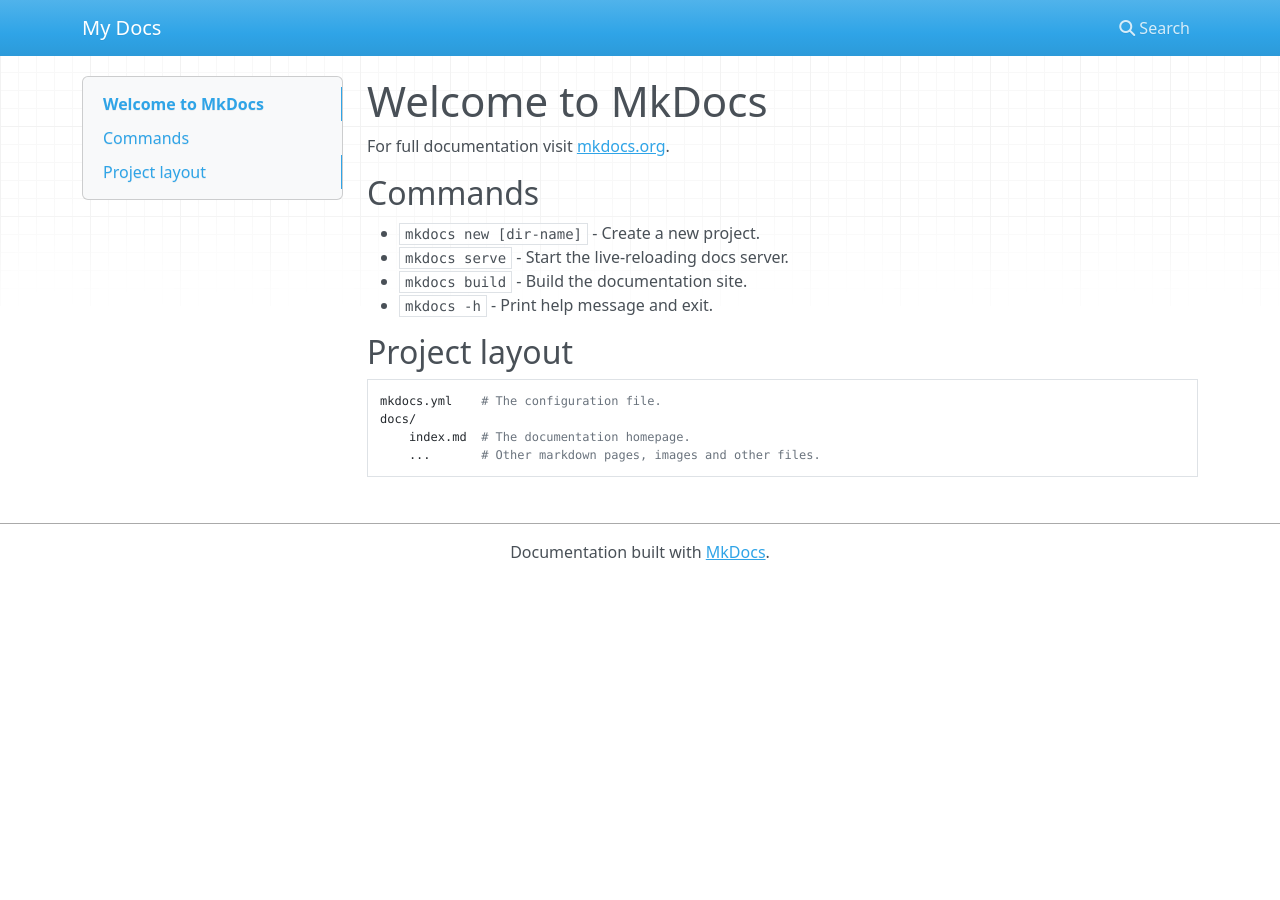
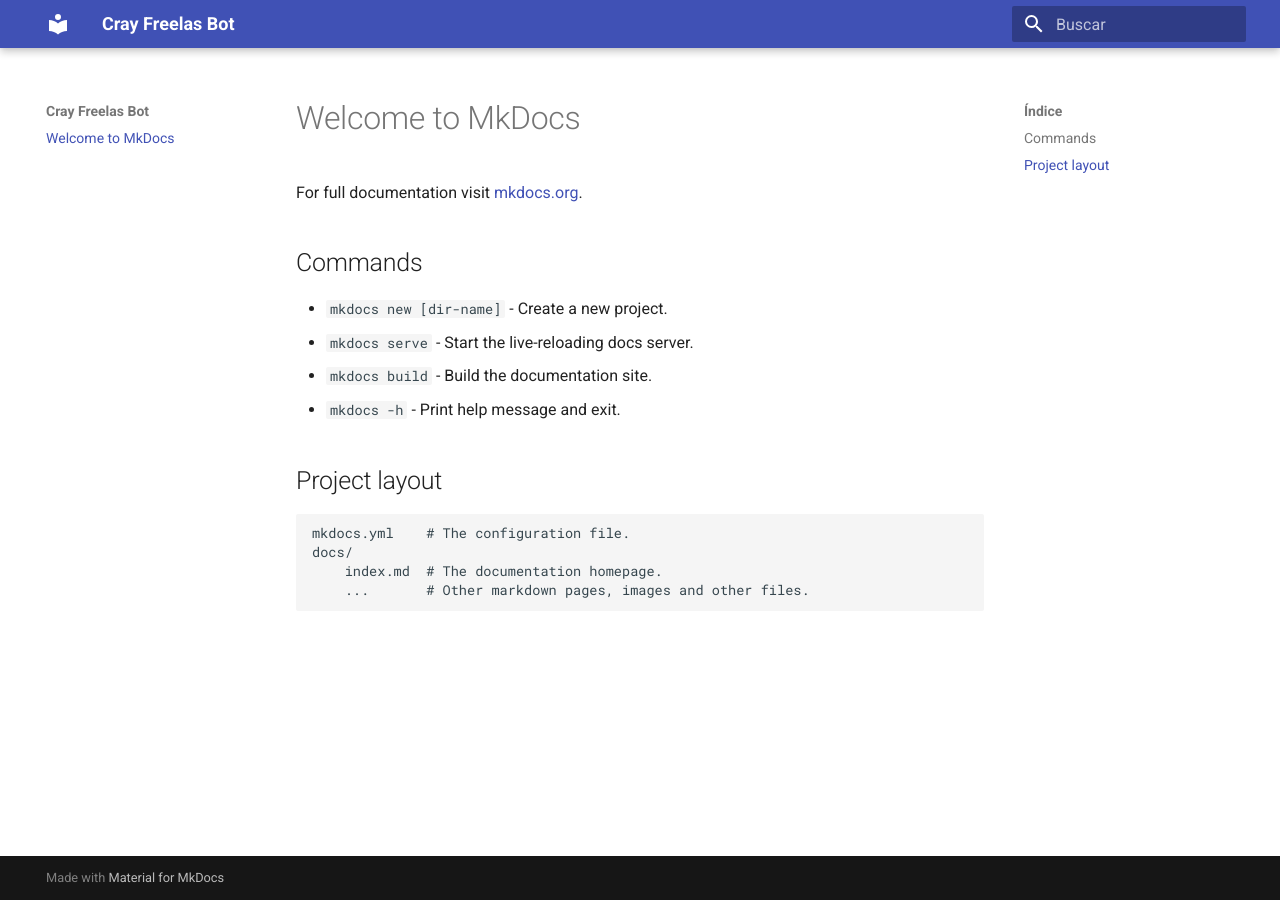
Before and after one commit to riguima/freelancer-auto-message, an MkDocs documentation site: the page built from docs/index.md, in a window 1280 px wide. Built offline with MkDocs 1.6.1 and Material for MkDocs 9.7.7, drawn with Linux system fonts in a browser that asks for light colours; nearby versions of some CDN libraries.

Commit message:
change mkdocs configuration

```diff
--- a/mkdocs.yml
+++ b/mkdocs.yml
@@ -1 +1,8 @@
-site_name: My Docs
+site_name: Cray Freelas Bot
+
+theme:
+  name: material
+  language: pt-BR
+
+markdown_extensions:
+  - attr_list
```
